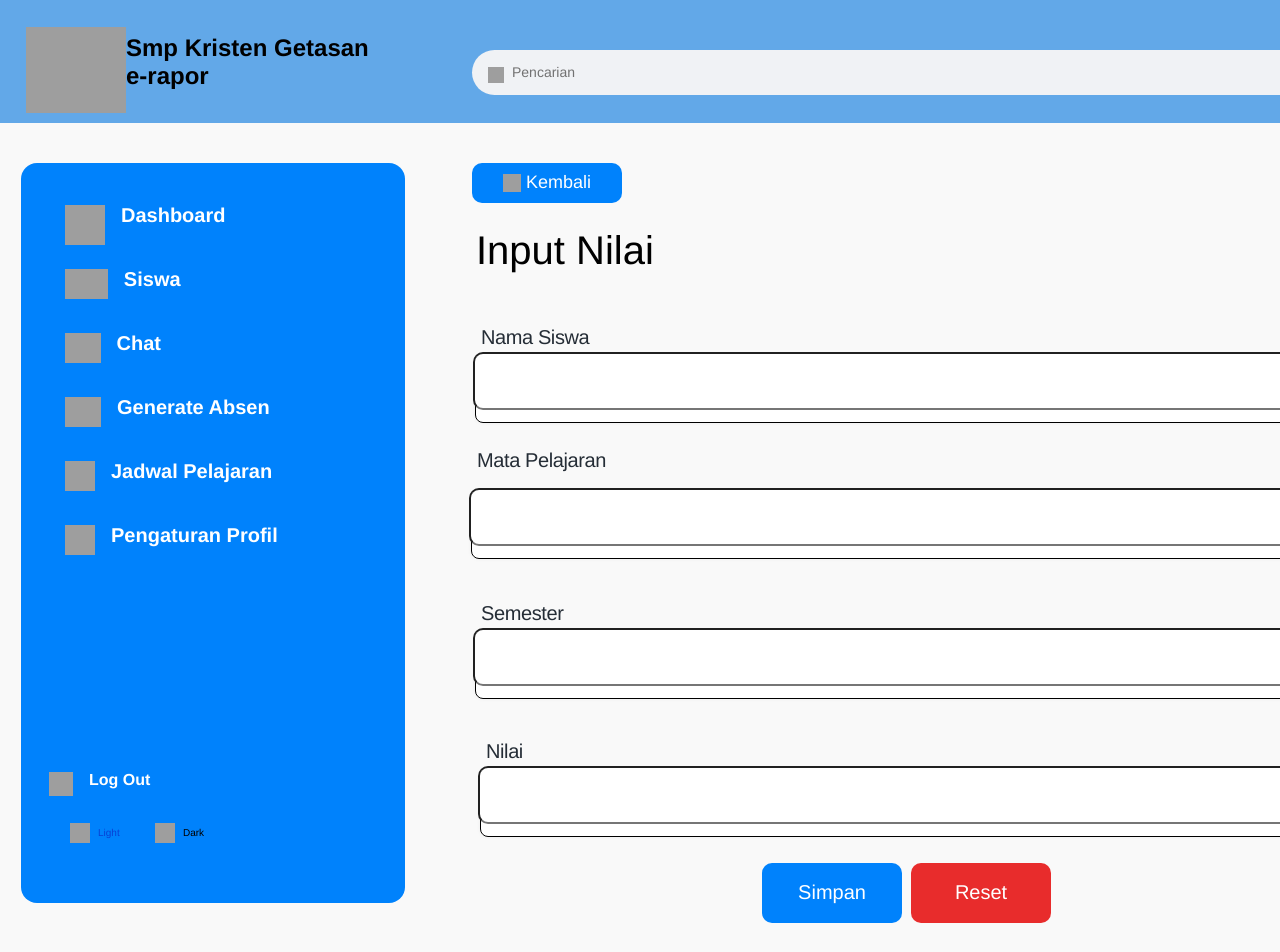
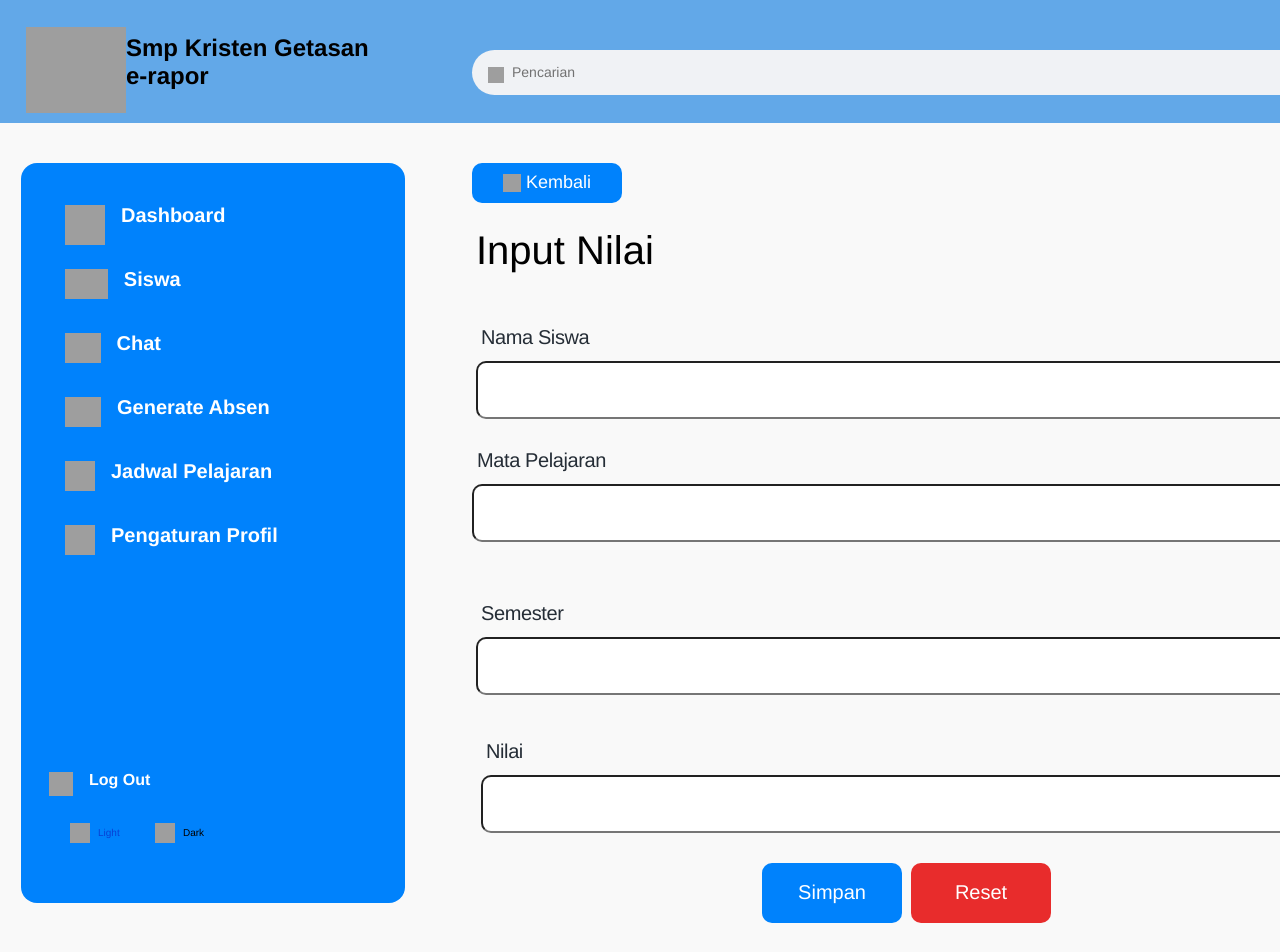
Before and after one commit to GoTadashi/project-pbp-react, a React (Create React App) app: page /EditNilai in a window 1280 px wide. Shown: the top 952 px of the page. Built offline with nearby package versions, Linux system fonts and the light colour scheme; grey boxes are pictures that could not be loaded.

Commit message:
editnilai

```diff
--- a/src/pages/EditNilai.css
+++ b/src/pages/EditNilai.css
@@ -680,17 +680,12 @@
 
   .EDIT-NILAI .frame-3 {
     align-items: center;
-    background-color: #ffffff;
-    border: 1px solid;
-    border-color: var(--grey-300);
-    border-radius: 8px;
-    box-shadow: 0px 0px 4px #17191c0d;
+  top: 50px;
   display: flex;
   gap: 680px;
   left: -1px;
-    padding: 12px 16px;
+  padding: 12px 20px;
   position: absolute;
-    top: 40px;
   width: 802px;
   }
 
@@ -721,17 +716,13 @@
 
   .EDIT-NILAI .frame-4 {
     align-items: center;
-    background-color: #ffffff;
-    border: 1px solid;
-    border-color: var(--grey-300);
-    border-radius: 8px;
-    box-shadow: 0px 0px 4px #17191c0d;
+    align-items: center;
+  top: 50px;
   display: flex;
-    gap: 530px;
+  gap: 680px;
   left: -1px;
-    padding: 12px 16px;
+  padding: 12px 20px;
   position: absolute;
-    top: 53px;
   width: 802px;
   }
 
@@ -745,17 +736,12 @@
 
   .EDIT-NILAI .frame-5 {
     align-items: center;
-    background-color: #ffffff;
-    border: 1px solid;
-    border-color: var(--grey-300);
-    border-radius: 8px;
-    box-shadow: 0px 0px 4px #17191c0d;
+  top: 50px;
   display: flex;
-    gap: 740px;
+  gap: 680px;
   left: -1px;
-    padding: 12px 16px;
+  padding: 12px 20px;
   position: absolute;
-    top: 40px;
   width: 802px;
   }
 
@@ -769,17 +755,12 @@
 
   .EDIT-NILAI .frame-6 {
     align-items: center;
-    background-color: #ffffff;
-    border: 1px solid;
-    border-color: var(--grey-300);
-    border-radius: 8px;
-    box-shadow: 0px 0px 4px #17191c0d;
+  top: 50px;
   display: flex;
-    gap: 465px;
+  gap: 680px;
   left: -1px;
-    padding: 12px 16px;
+  padding: 12px 20px;
   position: absolute;
-    top: 40px;
   width: 802px;
   }
 
```
Lines whose indentation alone changed are shown as unchanged.
